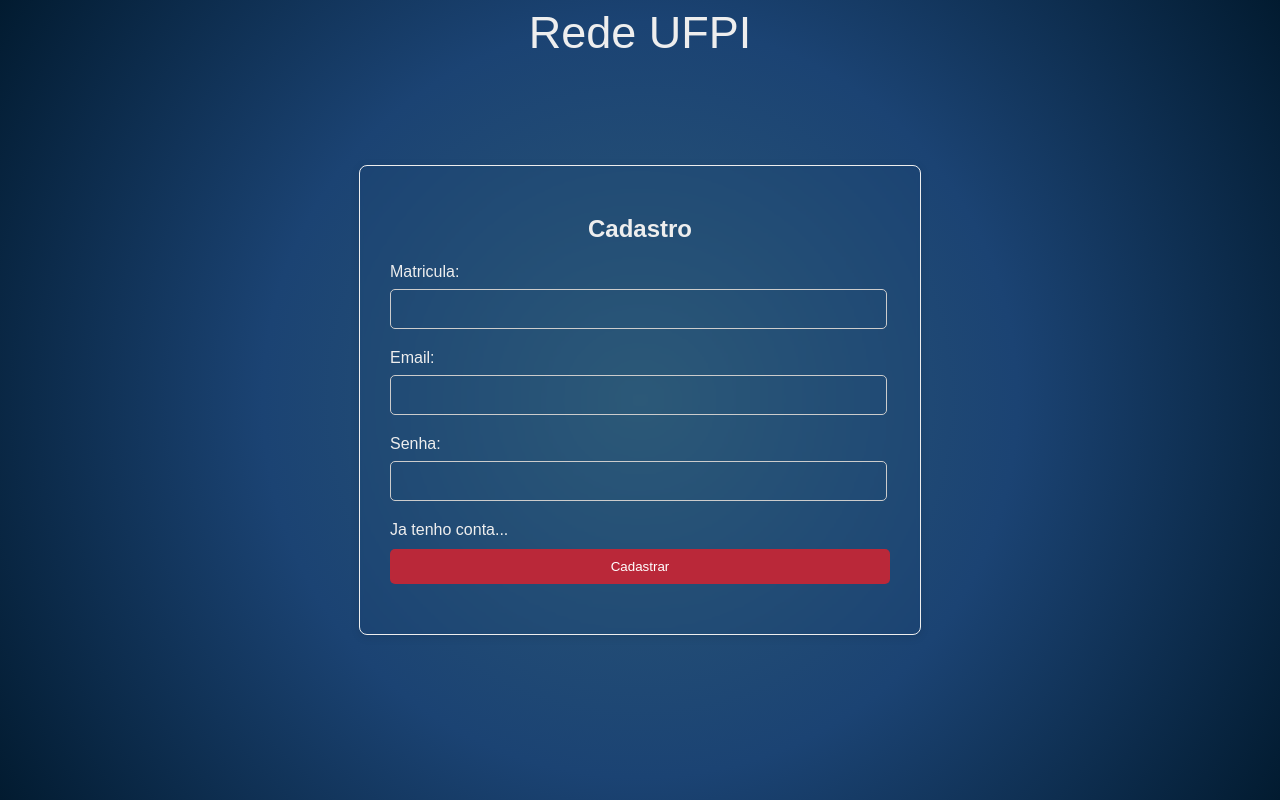
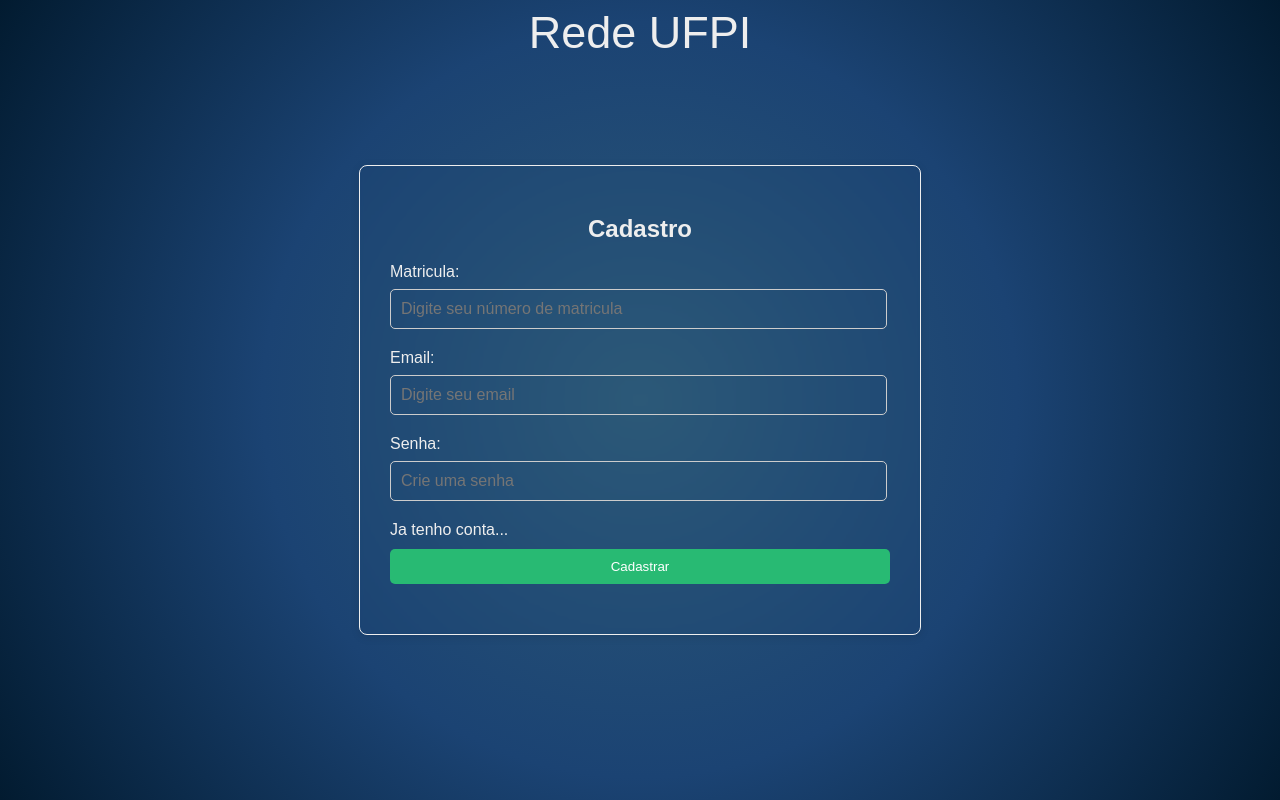
Before and after one commit to codebr01/Rede-Ufpi, a Django app: page /redeufpi/cadastro.html in a window 1280 px wide. Run offline with Django 4.2, Linux system fonts and the light colour scheme.

Commit message:
Alterando cor do botão e cor de fundo da tela inicial.

```diff
--- a/app_rede_ufpi/templates/redeufpi/cadastro.html
+++ b/app_rede_ufpi/templates/redeufpi/cadastro.html
@@ -19,15 +19,15 @@
           {% csrf_token %}
           <div class="input-group">
               <label for="matricula"> Matricula:</label>
-              <input type="matricula" id="matricula" name="matricula" required/>
+              <input type="matricula" id="matricula" name="matricula" placeholder="Digite seu número de matricula" required/>
           </div>
             <div class="input-group">
                 <label for="email">Email:</label>
-                <input type="email" id="email" name="email" />
+                <input type="email" id="email" name="email" placeholder="Digite seu email"/>
             </div>
             <div class="input-group">
                 <label for="senha"> Senha:</label>
-                <input type="senha" id="senha" name="senha" />
+                <input type="senha" id="senha" name="senha" placeholder="Crie uma senha"/>
             </div>
             <div class="input-group">
                 <a href="{% url 'login' %}" class="tem-conta">Ja tenho conta...</a>
--- a/app_rede_ufpi/templates/redeufpi/comunidades.html
+++ b/app_rede_ufpi/templates/redeufpi/comunidades.html
@@ -30,9 +30,7 @@
         </div>
         <div class="notifications">
           <i class="fa-solid fa-comment"></i>
-          <i class="fa-solid fa-bell"></i>
-          <i class="fa-solid fa-video"></i>
-          <i class="fa-solid fa-bullhorn"></i>
+          <i class="fa-solid fa-user"></i>
         </div>
       </div>
     </header>
--- a/app_rede_ufpi/templates/redeufpi/home-page.html
+++ b/app_rede_ufpi/templates/redeufpi/home-page.html
@@ -31,9 +31,7 @@
         </div>
         <div class="notifications">
           <i class="fa-solid fa-comment"></i>
-          <i class="fa-solid fa-bell"></i>
-          <i class="fa-solid fa-video"></i>
-          <i class="fa-solid fa-bullhorn"></i>
+          <i class="fa-solid fa-user"></i>
         </div>
       </div>
     </header>
--- a/app_rede_ufpi/templates/redeufpi/login.html
+++ b/app_rede_ufpi/templates/redeufpi/login.html
@@ -21,11 +21,11 @@
         {% csrf_token %}
         <div class="input-group">
             <label>Matrícula:</label>
-            <input type="matricula" id="matricula" name="matricula" />
+            <input type="matricula" id="matricula" name="matricula" placeholder="Digite sua matricula"/>
         </div>
         <div class="input-group">
             <label> Senha:</label>
-            <input type="senha" id="senha" name="senha" />
+            <input type="senha" id="senha" name="senha" placeholder="Digite sua senha"/>
         </div>
         <a>Não possui conta?</a>
         <a href="{% url 'cadastro' %}" class="fazer-cadastro">Fazer cadastro</a>
--- a/static/css/cadastro.css
+++ b/static/css/cadastro.css
@@ -72,7 +72,7 @@
 button {
     width: 100%;
     padding: 10px;
-    background-color: #ba2839;
+    background-color: #28ba73;
     border: none;
     border-radius: 5px;
     color: #fff;
@@ -81,7 +81,7 @@
 }
 
 button:hover {
-    background-color: #c22a3c;
+    background-color: #1b784b;
 }
 
 .tem-conta{
@@ -90,6 +90,10 @@
     text-decoration: none;
     color: #eee;
     margin-bottom: 10px;
+}
+.tem-conta:hover{
+    cursor: pointer;
+    color: #28ba73;;
 }
 
 @media screen and (max-width: 800px){
```
Also changed, not shown: static/css/login.css (+8 -2 lines), static/css/telainicial.css (+8 -2 lines), db.sqlite3, static/img/ufpi-icone1.png (added).
